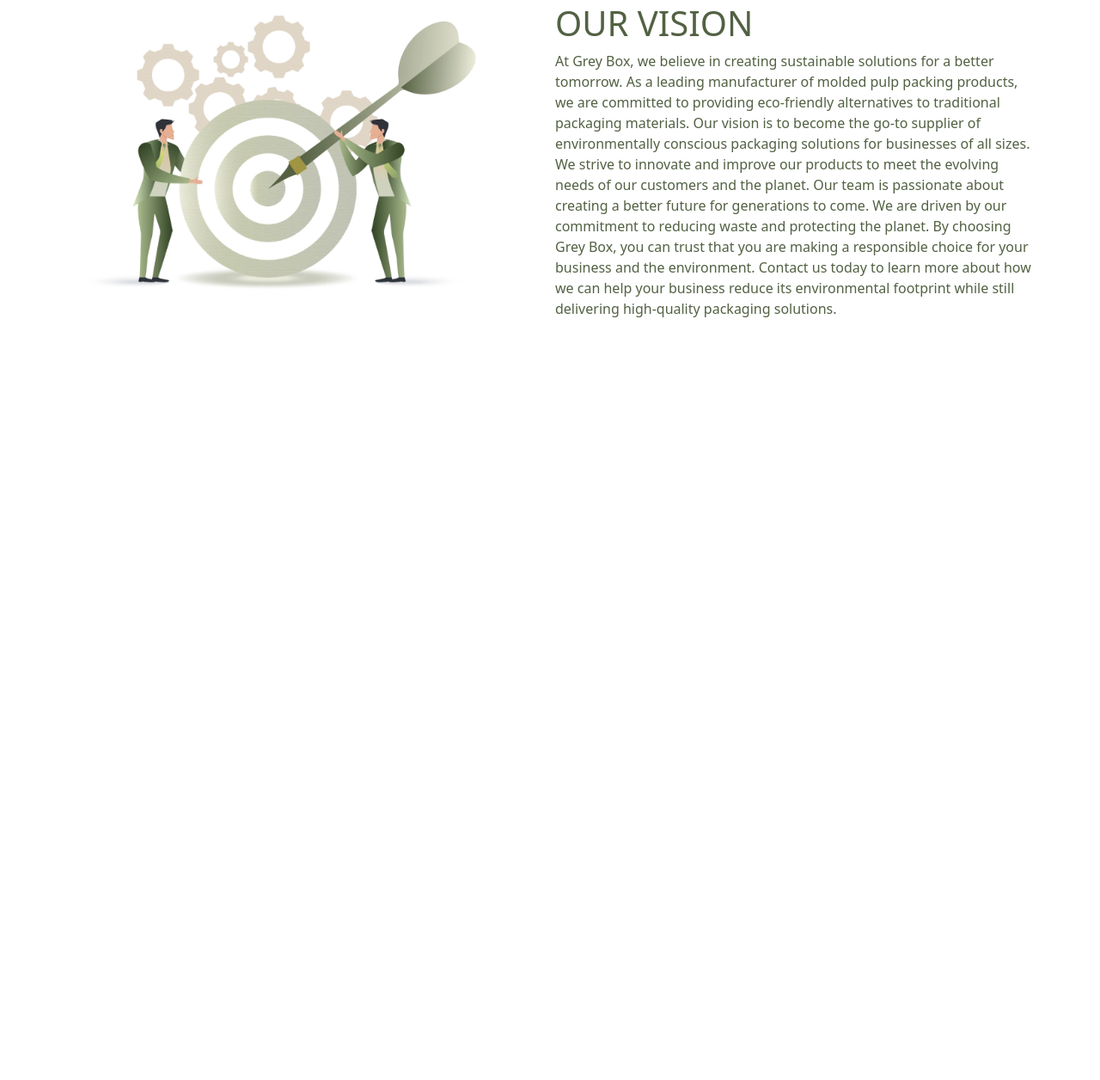
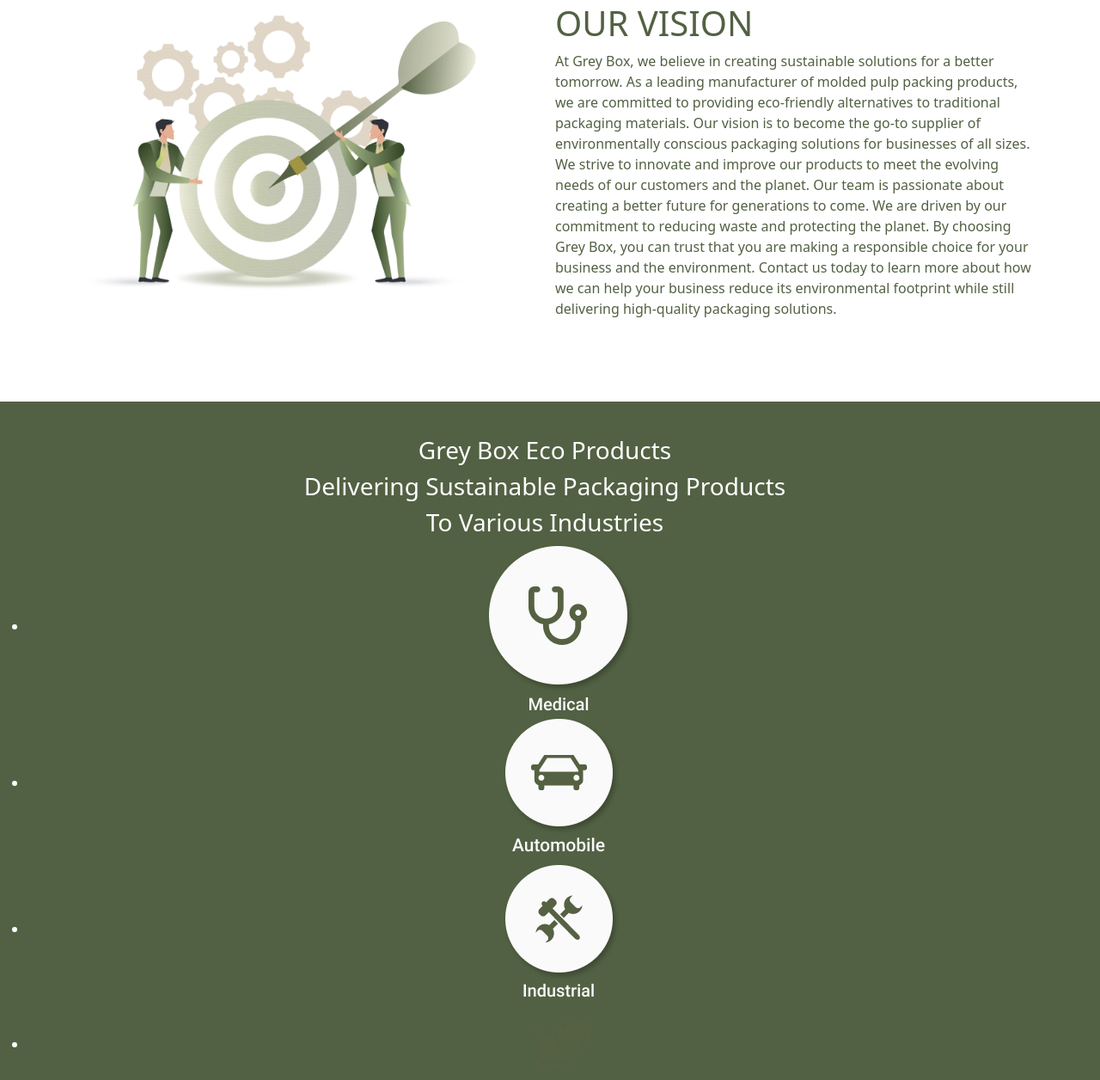
Before and after one commit to Harshit3323/Grey-box, a plain HTML site: page index.html in a window 1280 px wide. Shown: the part 837-2093 px from the top of the page at 86% size. Before the commit the page ends 1224 px from the top, so only its background shows below. Drawn offline with nearby package versions, Linux system fonts and the light colour scheme.

Commit message:
Pending changes exported from your codespace

```diff
--- a/index.html
+++ b/index.html
@@ -93,6 +93,26 @@
                 </div>
             </div>
         </div>
+        <div class="dis">
+            <div class="dis-cap">
+                <h3>Grey Box Eco Products</h3>
+                <h3>Delivering Sustainable Packaging Products</h3>
+                <h3>To Various Industries</h3>
+            </div>
+            <div class="dis-icon">
+                <ul class="icon-li">
+                    <li><img src="./medical.png" alt="medical" class="med"></li>
+                    <li><img src="./Auto.png" alt="" class="auto"></li>
+                    <li><img src="./idustrial.png" alt="" class="ind"></li>
+
+                </ul>
+                <ul class="dis-icon2">
+                    <li><img src="./e-comerce.png" alt="" class="e-com"></li>
+                    <li><img src="./Electronics.png" alt="" class="electro"></li>
+                    <li><img src="./CPG.png" alt="" class="cpg"></li>
+                </ul>
+            </div>
+        </div>
     </div>
     <script src="https://cdn.jsdelivr.net/npm/bootstrap@5.3.0-alpha2/dist/js/bootstrap.bundle.min.js"></script>
     <script src="./index.js"></script>
--- a/style.css
+++ b/style.css
@@ -139,6 +139,13 @@ body {
 #myBtn{
     display: none;
 }
+.dis {
+    background-color: #526143;
+    color: #fff;
+    text-align: center;
+    margin-top: 10vh!important;
+    padding: 5vh 0;
+}
 
 @media (max-width: 600px) {
     .logo {
```
